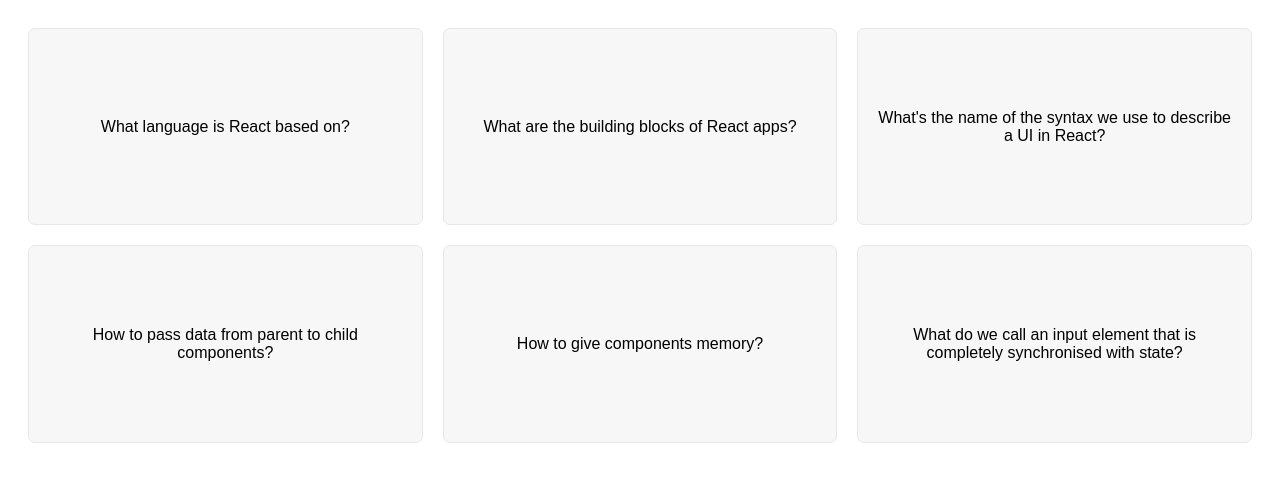
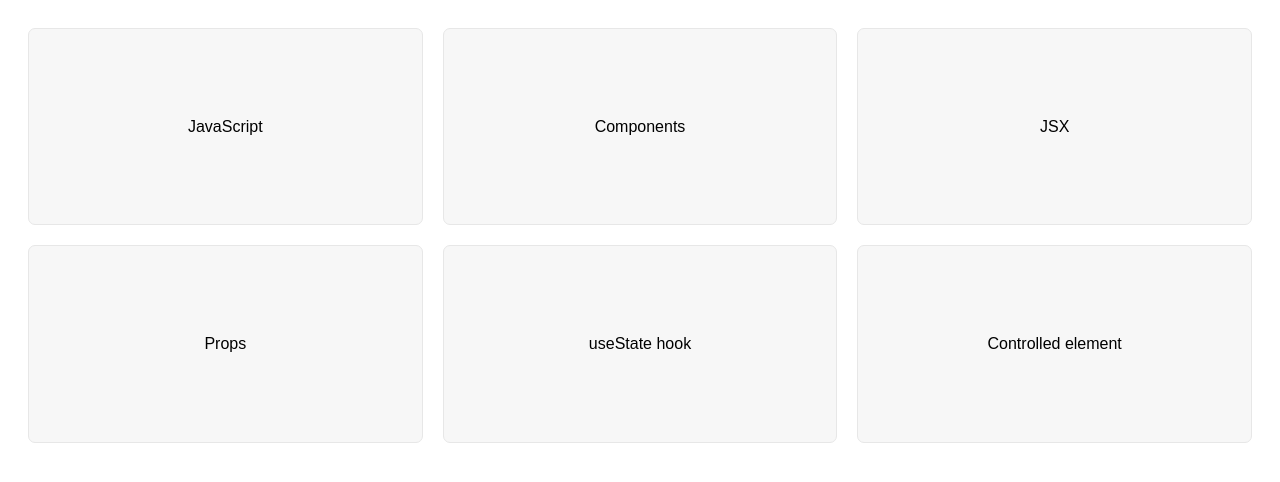
Before and after one commit to mkc-c/flashcards, a React (Create React App) app: page / in a window 1280 px wide. Shown: the top 482 px of the page. Built offline with nearby package versions, Linux system fonts and the light colour scheme.

Commit message:
hook up logic for card reveal answer and styling

```diff
--- a/src/App.js
+++ b/src/App.js
@@ -44,7 +44,7 @@
 ];
 
 function FlashCards() {
-  const [reveal, setReveal] = useState("");
+  const [reveal, setReveal] = useState(null);
 
   function handleReveal(flashCard) {
     setReveal(flashCard);
@@ -52,7 +52,15 @@
 
   function renderedFlashCars() {
     return questions.map((flashCard) => {
-      return <div key={flashCard.id}>{flashCard.question}</div>;
+      return (
+        <div
+          key={flashCard.id}
+          className={`${flashCard.id === reveal?.id && "selected"}`}
+          onClick={() => handleReveal(flashCard)}
+        >
+          {flashCard.id === reveal?.id ? flashCard.question : flashCard.answer}
+        </div>
+      );
     });
   }
 
```
